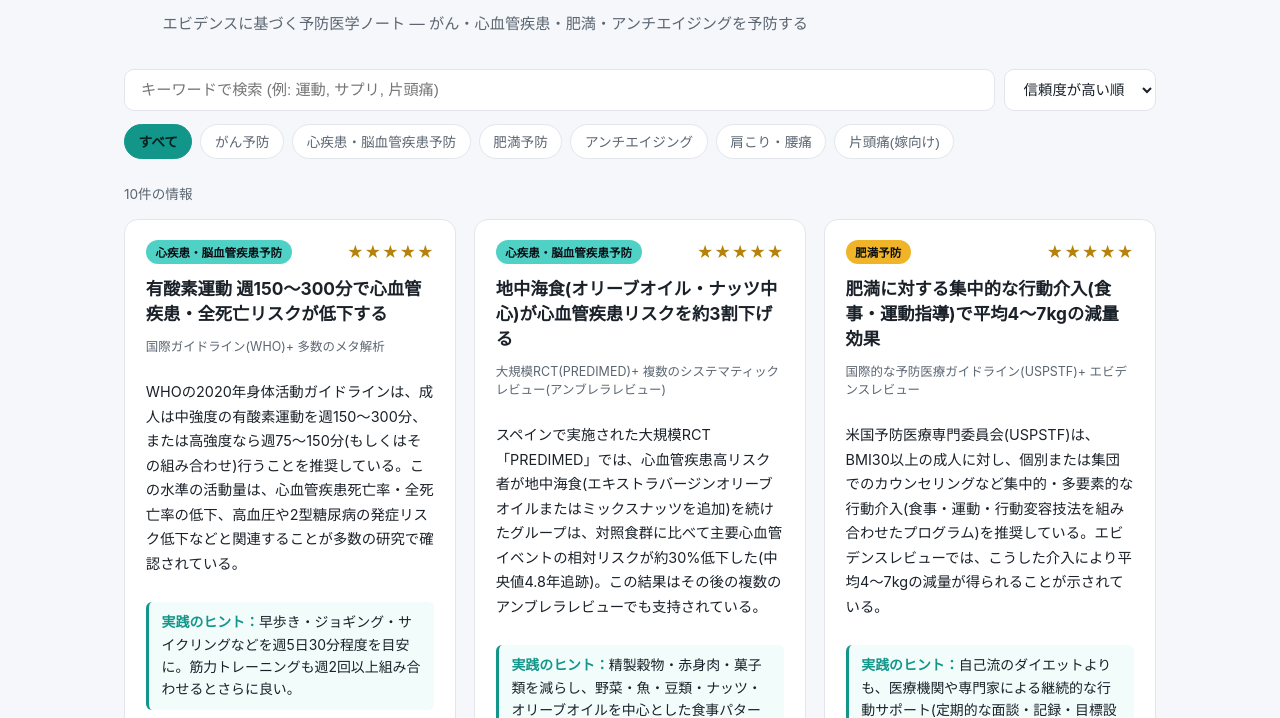
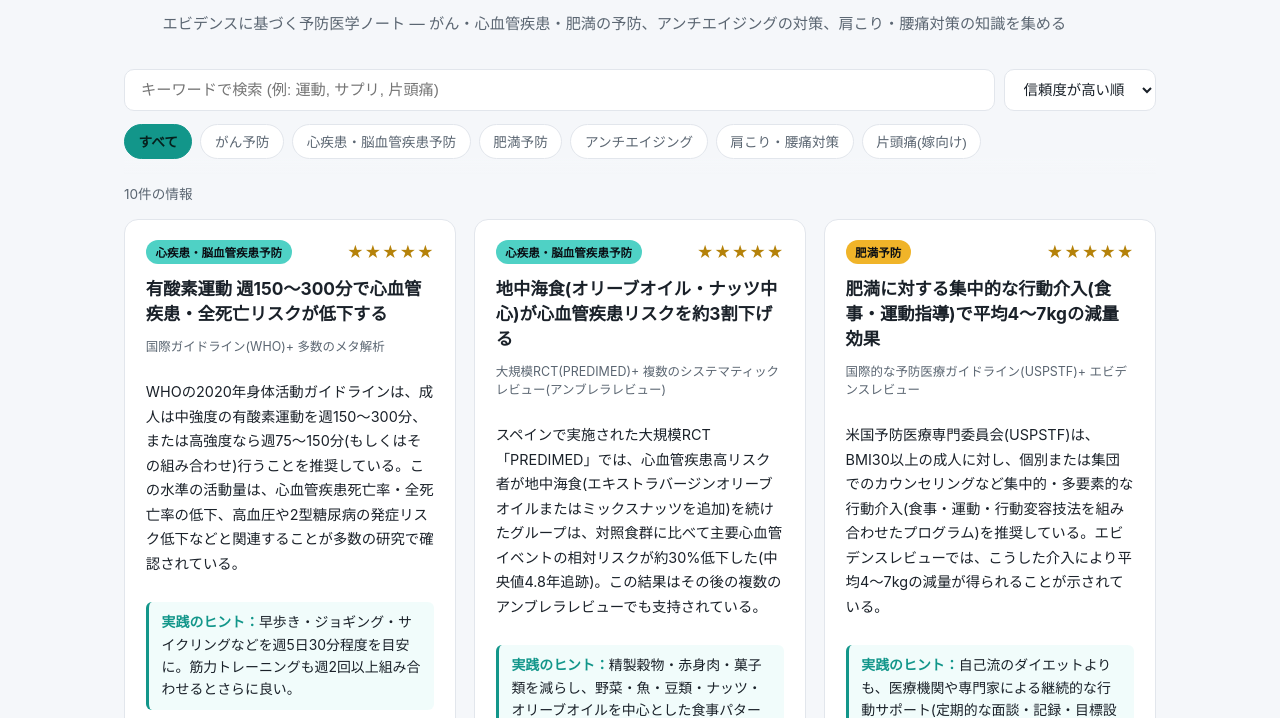
Before and after one commit to shingoochiai-1118/evidentia, a plain HTML site: page site/index.html in a window 1280 px wide. Shown: the part 74-792 px from the top of the page. Drawn offline with Linux system fonts and the light colour scheme.

Commit message:
タグライン修正とカテゴリ範囲の明確化(アンチエイジング・肩こり腰痛は改善対策も含む)

```diff
--- a/data/categories.json
+++ b/data/categories.json
@@ -3,6 +3,6 @@
   { "id": "cardio", "label": "心疾患・脳血管疾患予防", "labelEn": "Cardio & Stroke Prevention", "color": "#4fd1c5" },
   { "id": "obesity", "label": "肥満予防", "labelEn": "Obesity Prevention", "color": "#f0b429" },
   { "id": "antiaging", "label": "アンチエイジング", "labelEn": "Anti-aging", "color": "#b39ddb" },
-  { "id": "musculoskeletal", "label": "肩こり・腰痛", "labelEn": "Neck & Back Pain", "color": "#7fb0e0" },
+  { "id": "musculoskeletal", "label": "肩こり・腰痛対策", "labelEn": "Neck & Back Pain", "color": "#7fb0e0" },
   { "id": "migraine", "label": "片頭痛(嫁向け)", "labelEn": "Migraine", "color": "#f2789f" }
 ]
--- a/site/index.html
+++ b/site/index.html
@@ -17,7 +17,7 @@
     <span class="brand-mark">✦</span>
     <div class="brand-text">
       <h1>Evidentia</h1>
-      <p class="tagline">エビデンスに基づく予防医学ノート — がん・心血管疾患・肥満・アンチエイジングを予防する</p>
+      <p class="tagline">エビデンスに基づく予防医学ノート — がん・心血管疾患・肥満の予防、アンチエイジングの対策、肩こり・腰痛対策の知識を集める</p>
     </div>
   </div>
 </header>
```
Also changed, not shown: 1 other file.
